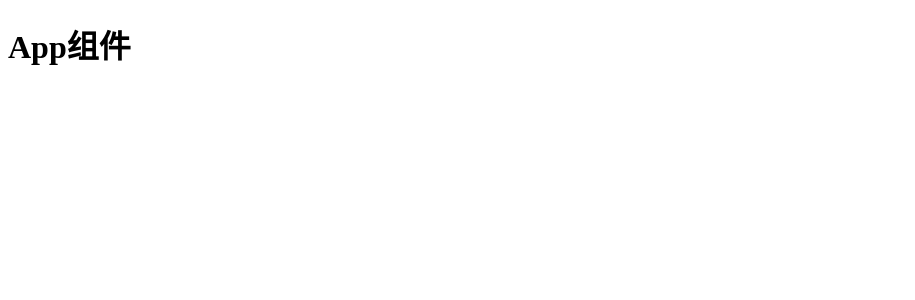
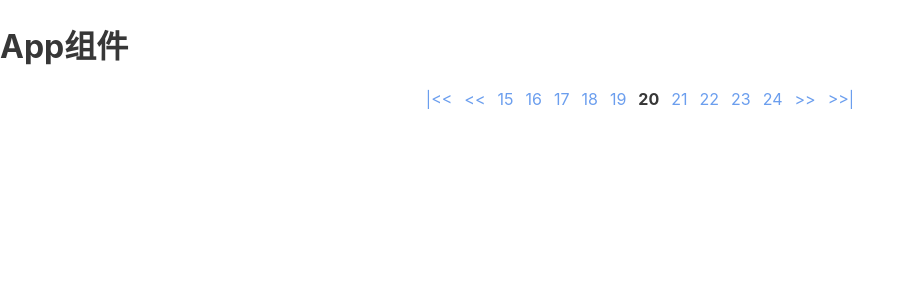
Before and after one commit to ErenJaegerKing/Vue, a Vue app in the folder vue/: page / in a window 1280 px wide. Shown: the top 300 px of the page, without its empty margins (0-915 px from the left). Built offline with nearby package versions, Linux system fonts and the light colour scheme; a small style sheet from the web is missing.

Commit message:
实现分页组件，学习了组件事件、全局样式、实例成员$emit

```diff
--- a/vue/package.json
+++ b/vue/package.json
@@ -19,6 +19,8 @@
     "@vue/cli-service": "~5.0.0",
     "eslint": "^7.32.0",
     "eslint-plugin-vue": "^8.0.3",
+    "less": "^4.2.0",
+    "less-loader": "^7.3.0",
     "vue-template-compiler": "^2.6.14"
   },
   "eslintConfig": {
--- a/vue/src/App.vue
+++ b/vue/src/App.vue
@@ -1,23 +1,30 @@
 <template>
   <div>
     <h1>App组件</h1>
-    <Icon type="kaixin" />
+    <Pager :total="total" :current="current" @pageChange="handlePageChange" />
   </div>
 </template>
 
 <script>
-import Icon from "./components/Icon.vue";
+import Pager from "./components/Pager";
 
 export default {
   components: {
-    Icon,
+    Pager,
+  },
+  data() {
+    return {
+      current: 20,
+      total: 302,
+    };
+  },
+  methods: {
+    handlePageChange(newPage) {
+      console.log(newPage);
+      this.current = newPage;
+    },
   },
 };
 </script>
 
-<style scoped>
-.iconfont {
-  font-size: 26px;
-  color: red;
-}
-</style>
+<style scoped></style>
--- a/vue/src/components/Avatar.vue
+++ b/vue/src/components/Avatar.vue
@@ -1,6 +1,6 @@
 <template>
   <img
-  class="avatar-img"
+  class="avatar-container"
     :src="url"
     :style="{
       width: size + 'px',
--- a/vue/src/components/Icon.vue
+++ b/vue/src/components/Icon.vue
@@ -1,5 +1,5 @@
 <template>
-  <i class="iconfont" :class="fontClass"></i>
+  <i class="iconfont icon-container" :class="fontClass"></i>
 </template>
 
 <script>
--- /dev/null
+++ b/vue/src/components/Pager.vue
@@ -0,0 +1,118 @@
+<template>
+  <div class="pager-container" v-if="pageNumebr > 1">
+    <a @click="handleClick(1)" :class="{ disabled: current === 1 }"
+      >|&lt;&lt;</a
+    >
+    <a @click="handleClick(current - 1)" :class="{ disabled: current === 1 }"
+      >&lt;&lt;</a
+    >
+    <a
+      @click="handleClick(n)"
+      v-for="(n, i) in numbers"
+      :key="i"
+      :class="{ active: n === current }"
+    >
+      {{ n }}
+    </a>
+    <a
+      @click="handleClick(current + 1)"
+      :class="{ disabled: current === pageNumebr }"
+      >&gt;&gt;</a
+    >
+    <a
+      @click="handleClick(pageNumebr)"
+      :class="{ disabled: current === pageNumebr }"
+      >&gt;&gt;|</a
+    >
+  </div>
+</template>
+
+<style lang="less" scoped>
+@import "../styles/var.less";
+.pager-container {
+  display: flex;
+  justify-content: center;
+  margin: 20px 0;
+  a {
+    color: @primary;
+    margin: 0 6px;
+    cursor: pointer;
+    &.disabled {
+      color: @lightWords;
+      cursor: not-allowed;
+    }
+    &.active {
+      color: @words;
+      font-weight: bold;
+      cursor: pointer;
+    }
+  }
+}
+</style>
+
+<script>
+export default {
+  props: {
+    current: {
+      type: Number,
+      default: 1,
+    },
+    total: {
+      type: Number,
+      default: 0,
+    },
+    limit: {
+      type: Number,
+      default: 10,
+    },
+    visibleNumber: {
+      type: Number,
+      default: 10,
+    },
+  },
+  computed: {
+    // 总页数
+    pageNumebr() {
+      return Math.ceil(this.total / this.limit);
+    },
+    // 得到显示的最小数字
+    visibleMin() {
+      let min = this.current - Math.floor(this.visibleNumber / 2);
+      if (min < 1) {
+        min = 1;
+      }
+      return min;
+    },
+    // 得到显示的最小数字
+    visibleMax() {
+      let max = this.visibleMin + this.visibleNumber - 1;
+      if (max > this.pageNumebr) {
+        max = this.pageNumebr;
+      }
+      return max;
+    },
+    numbers() {
+      let nums = [];
+      for (let i = this.visibleMin; i <= this.visibleMax; i++) {
+        nums.push(i);
+      }
+      return nums;
+    },
+  },
+  methods: {
+    handleClick(newPage) {
+      if (newPage < 1) {
+        newPage = 1;
+      }
+      if (newPage > this.pageNumebr) {
+        newPage = this.pageNumebr;
+      }
+      if (newPage === this.current) {
+        return;
+      }
+      // 抛出一个事件
+      this.$emit("pageChange", newPage);
+    },
+  },
+};
+</script>
--- a/vue/src/main.js
+++ b/vue/src/main.js
@@ -1,7 +1,6 @@
 import Vue from 'vue'
 import App from './App.vue'
-
-Vue.config.productionTip = false
+import "./styles/global.less"
 
 new Vue({
   render: h => h(App),
--- /dev/null
+++ b/vue/src/styles/global.less
@@ -0,0 +1,20 @@
+@import "./var.less";
+
+html {
+  color: @words;
+  font-family: "-apple-system","BlinkMacSystemFont","Roboto","Helvetica Neue",
+  "微软雅黑",sans-serif;
+  overflow: hidden;
+}
+body {
+  overflow: hidden;
+  margin:0;
+}
+
+a {
+    text-decoration: none;
+    color: inherit;
+    &:hover {
+      color: @primary;
+    }
+}
--- /dev/null
+++ b/vue/src/styles/var.less
@@ -0,0 +1,9 @@
+// less
+@danger:#cc3600; //危险、错误
+@primary:#6b9eee; //主色调、链接
+@words:#373737; //大部分文字、深色文字
+@lightWords:#999; //少部分文字、浅色文字
+@warn:#dc6a12; //警告
+@success:#7ebf50; //成功
+@gray:#b4b8bc; //灰色
+@dark:#202020; //深色
```
Also changed, not shown: vue/src/App/App.1.vue (renamed from vue/src/App.1.vue), 1 other file (tests, documents, lock files or other folders).
